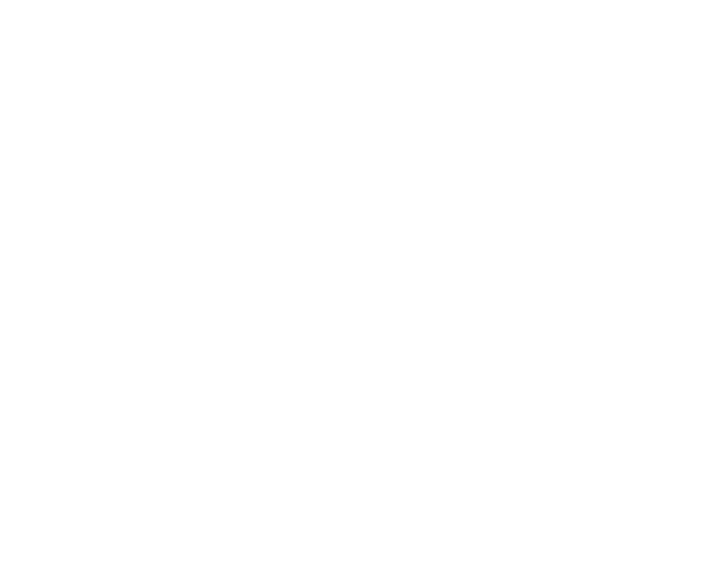
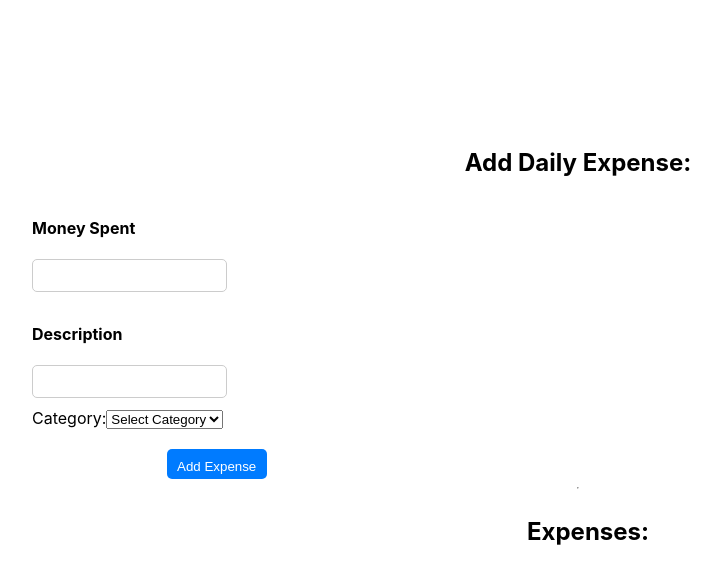
Before and after one commit to bipinlongjam/expensetrackreact, a React (Create React App) app: page /expense in a window 1280 px wide. Before the commit this address had no page. Shown: the top 584 px of the page, without its empty margins (62-783 px from the left). Built offline with nearby package versions, Linux system fonts and the light colour scheme.

Commit message:
add expense entering fields

```diff
--- a/src/App.js
+++ b/src/App.js
@@ -6,6 +6,7 @@
 import  {ExpenseProvider}  from './context/auth-context';
 import Home from './components/Home/Home';
 import ForgotPass from './components/forms/ForgotPass';
+import Expense from './components/Expense/Expense';
 
 function App() {
   return (
@@ -16,6 +17,7 @@
         <Route path='/login' element={<SignIn />} />
         <Route path='/forgot' element={<ForgotPass/>}/>
         <Route path='/signup' element={<Signup />} />
+        <Route path="expense" element={<Expense/>} />
         </Routes>
         </ExpenseProvider>
     </Router>
--- /dev/null
+++ b/src/components/Expense/Expense.js
@@ -0,0 +1,32 @@
+import React, { useState } from 'react'
+import ExpenseForm from './ExpenseForm'
+import classes from './Expense.module.css'
+
+const Expense = () => {
+    const [expenses, setExpenses] = useState([]);
+
+    const addExpense =(expense) =>{
+        setExpenses([...expenses, expense])
+    }
+    console.log('expenses',expenses)
+  return (
+    <div className={classes.container}>
+        <ExpenseForm addExpense={addExpense}/>
+        <hr></hr>
+        <div className={classes.expense}>
+                <h2>Expenses:</h2>
+                <ol>
+                    {expenses.map((expense, index) => (
+                        <li key={index}>
+                            <strong>Money Spent:</strong> {expense.moneySpent},{' '}
+                            <strong>Description:</strong> {expense.description},{' '}
+                            <strong>Category:</strong> {expense.category}
+                        </li>
+                    ))}
+                </ol>
+            </div>
+    </div>
+  )
+}
+
+export default Expense
--- /dev/null
+++ b/src/components/Expense/Expense.module.css
@@ -0,0 +1,13 @@
+.container {
+    display: flex;
+    flex-direction: column;
+    height: 100vh;
+}
+
+.container div {
+    flex: 1;
+}
+
+.expense {
+    margin-left: 20px; /* Adjust the spacing between the form and the list */
+}
--- /dev/null
+++ b/src/components/Expense/ExpenseForm.js
@@ -0,0 +1,60 @@
+import React, { useRef } from 'react'
+import classes from './ExpenseForm.module.css'
+
+const ExpenseForm = ({addExpense}) => {
+
+    const moneySpentRef = useRef();
+    const descriptionRef = useRef();
+    const categoryRef = useRef();
+
+    const handleSubmit =(e)=>{
+        e.preventDefault();
+        const moneySpent = moneySpentRef.current.value;
+        const description = descriptionRef.current.value;
+        const category = categoryRef.current.value;
+        if (!moneySpent || !description || !category) {
+            // Do some error handling (e.g., display an error message)
+            return;
+        }
+        addExpense({
+            moneySpent,
+            description,
+            category
+        });
+        // Clear the form fields after submitting
+        moneySpentRef.current.value = '';
+        descriptionRef.current.value = '';
+        categoryRef.current.value = '';
+
+    }
+  return (
+    <div className={classes.container}>
+        <h2>Add Daily Expense:</h2>
+        <div>
+        </div>
+        <form onSubmit={handleSubmit} className={classes.formContainer}>
+            <div>
+                <h4>Money Spent</h4>
+                <input type="number" ref={moneySpentRef} required/>
+            </div>
+            <div>
+            <h4>Description</h4>
+            <input type="text" ref={descriptionRef} required />
+            </div>
+            <div>
+                <label>Category:</label>
+                    <select ref={categoryRef} required>
+                        <option value="">Select Category</option>
+                        <option value="Food">Food</option>
+                        <option value="Petrol">Petrol</option>
+                        <option value="Salary">Salary</option>
+                        {/* Add more options as needed */}
+                    </select>
+            </div>
+                <button type="submit" className={classes.action}>Add Expense</button>
+        </form>
+    </div>
+  )
+}
+
+export default ExpenseForm
--- /dev/null
+++ b/src/components/Expense/ExpenseForm.module.css
@@ -0,0 +1,28 @@
+.container {
+    display: flex;
+    flex-direction: column;
+    margin-top: 10%;
+    height: 100vh; /* Full height of the viewport */
+}
+.container h2{
+
+}
+.container form{
+    width: 450px;
+    display: flex;
+    flex-direction: column;
+    margin-left: 5%;
+}
+.formContainer{
+    width: 300px;
+    padding-left: 30px;
+
+}
+.action{
+    width: 100px;
+    height: 30px;
+    margin-top: 20px;
+    margin-left: 30%;
+    display: flex;
+
+}
--- a/src/components/Home/Home.js
+++ b/src/components/Home/Home.js
@@ -3,6 +3,7 @@
 import classes from './Home.module.css'
 import { Link, useNavigate } from 'react-router-dom'
 import { useExpense } from '../../context/auth-context'
+import Expense from '../Expense/Expense';
 
 
 
@@ -21,7 +22,7 @@
     const navigate =  useNavigate();
 
     const handleCompleteNow=()=>{
-        setShowForm(true)
+        setShowForm(!showForm)
     }
 
     //Cancel update
@@ -43,7 +44,7 @@
                 throw new Error('Failed to fetch profile data');
             }
             const data = await response.json();
-            const firstKey = Object.keys(data)[0];
+            const firstKey = Object.keys(data).pop();
             const userData = data[firstKey];
             return userData;
         } catch (error) {
@@ -144,10 +145,6 @@
     </div>
     <div className={classes.profile}>
     <p>Your profile is Incomplete</p>
-    {/* {formData.fullname && formData.profilePhotoUrl ?
-    (<p>Your Profile is Incomplete</p>) : (
-        <p>Your Profile is Incomplete</p>
-    )} */}
     <span><button onClick={handleCompleteNow} style={{ fontSize: '14px', padding: '5px 10px', marginTop:'30px' }}>Complete now</button></span>
     <div className={classes.headbtn}>
     <span><button onClick={verifyEmail} style={{ fontSize: '14px', padding: '5px 10px' }}>{!isVerified ? 'Verify Email' : 'Verified' }</button></span>
@@ -155,8 +152,14 @@
     <span><button className={classes.logbtn} onClick={handleLogout} style={{ fontSize: '14px', padding: '5px 10px', marginTop:'30px' }}>Logout</button></span>
     </div>
     </div>
-    <hr></hr>
-      {
+    <hr />
+
+    <div className={classes.containerDetails}>
+        <div  className={classes['left-half']}>
+        <Expense />
+        </div>
+        <div className={classes['right-half']}>
+        {
         showForm && (
             <div>
                 <h2>Contact Details:</h2>
@@ -168,7 +171,6 @@
                 <input type="text" ref={profileurlRef} defaultValue={formData.profilePhotoUrl} onChange={handleInputChange}/>
             </div>
             <div className={classes.btn}>
-
             <button type="button" onClick={handleCancel}>Cancel</button>
             <button type="submit">Update</button>
             </div>
@@ -176,7 +178,11 @@
         </div>
         )
       }
+        </div>
     </div>
+
+    </div>
+
   )
 }
 
--- a/src/components/Home/Home.module.css
+++ b/src/components/Home/Home.module.css
@@ -29,6 +29,21 @@
     margin-top:15px;
     margin-left: 5px;
 }
+.containerDetails {
+    clear: both;
+}
+
+.left-half {
+    float: left; /* Float div to the left */
+    width: 50%;
+}
+
+.right-half {
+    float: right; /* Float div to the right */
+    width: 50%;  /* Add some space between the left and right halves */
+
+}
+
 .form {
     display: flex;
     justify-content: space-between;
@@ -36,6 +51,10 @@
     margin: 0 auto; /* Center the form horizontally */
     float: right; /* Float the form to the right */
     margin-top: 5px;
+}
+.form input{
+    height: 20px;
+    margin-right: 20px;
 }
 .form button {
     padding: 5px 8px; /* Adjust padding to make the button smaller */
```
